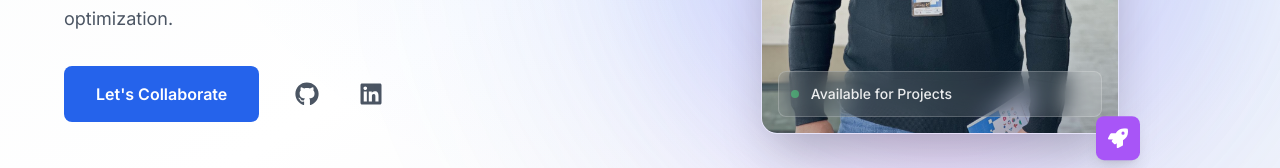
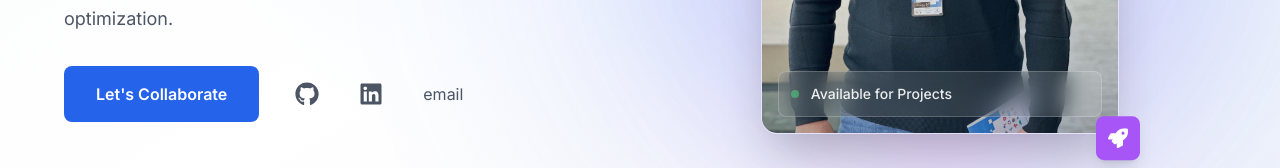
Before and after one commit to ahmadhassoun366/portfolio, a Next.js app: page / in a window 1280 px wide. Shown: the part 490-658 px from the top of the page. Built offline with nearby package versions, Linux system fonts and the light colour scheme.

Commit message:
add email

```diff
--- a/src/app/components/hero-section.tsx
+++ b/src/app/components/hero-section.tsx
@@ -106,6 +106,11 @@ const HeroSection = () => {
                     platform="LinkedIn"
                     icon={<FaLinkedin className="w-6 h-6" />}
                   />
+                  <SocialLink
+                    href="adh00002@students.aust.edu.lb"
+                    platform="Email"
+                    icon={<span className="material-icons">email</span>}
+                  />
                 </div>
               </div>
             </motion.div>
```
